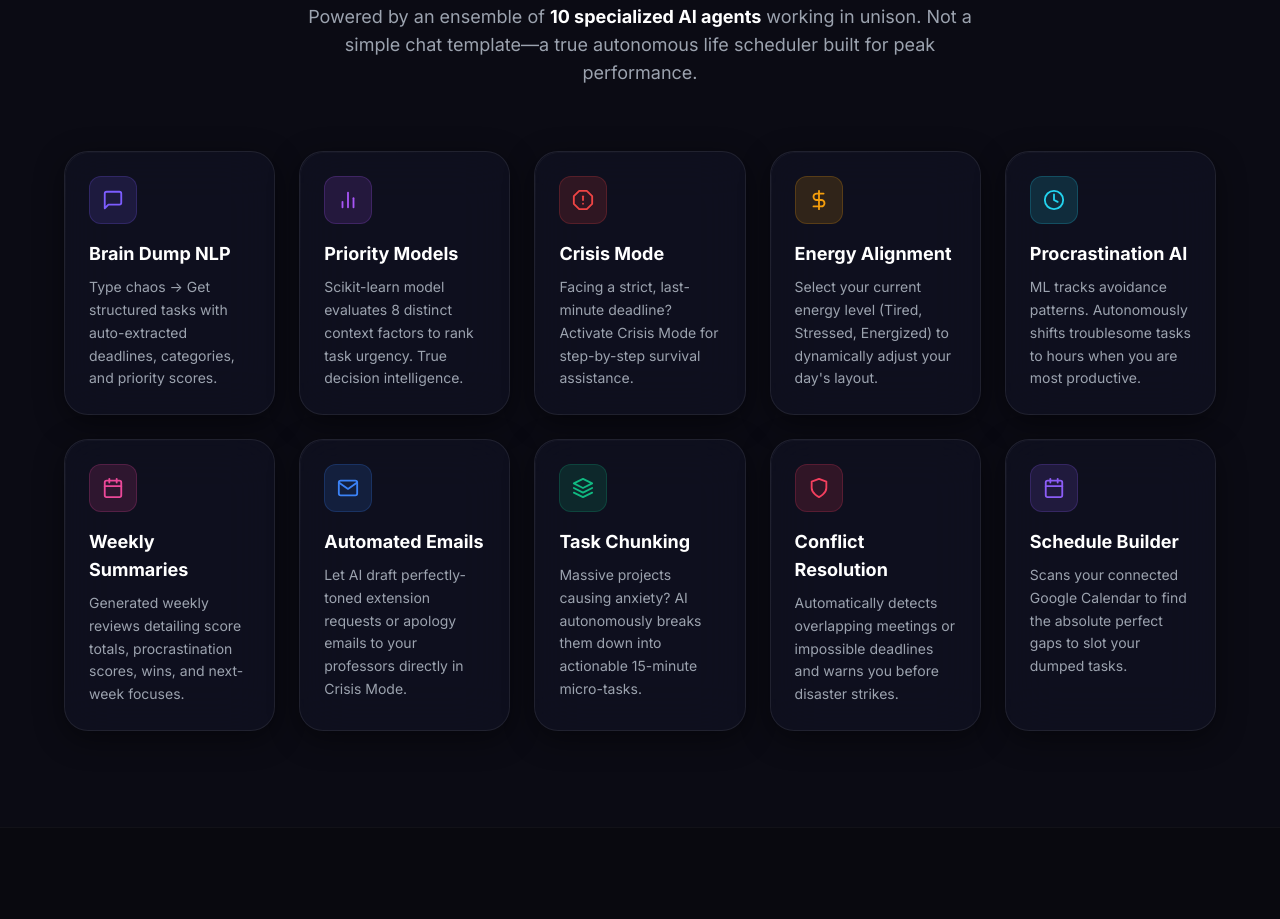
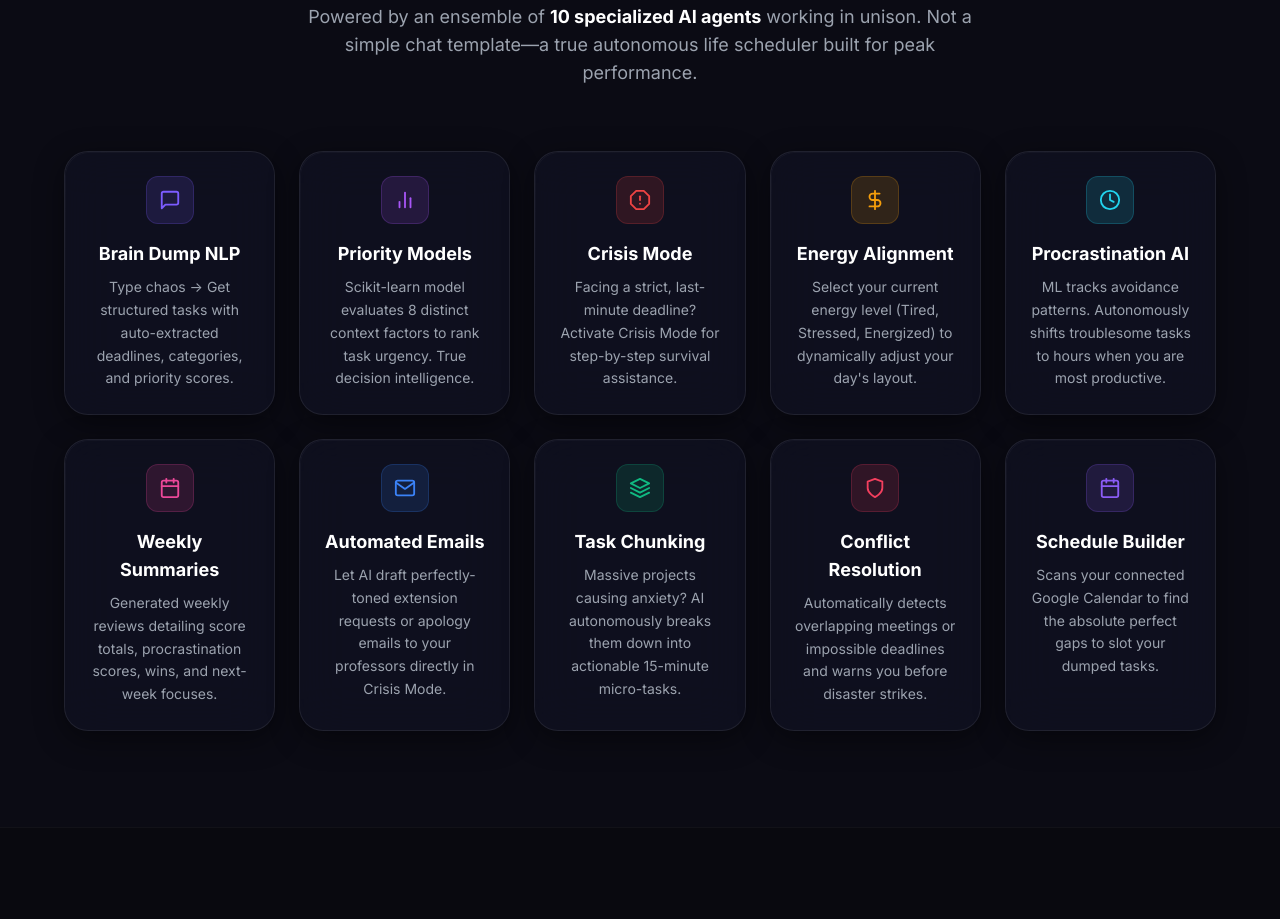
Before and after one commit to vignesh-DA/Lifeos, a plain HTML site: page frontend/index.html in a window 1280 px wide. Shown: the part 1557-2476 px from the top of the page. Drawn offline with nearby package versions, Linux system fonts and the light colour scheme.

Commit message:
ai tools centerd aligned

```diff
--- a/frontend/css/styles.css
+++ b/frontend/css/styles.css
@@ -1001,3 +1001,12 @@ svg {
     height: 24px !important;
     flex-shrink: 0;
 }
+
+
+/* Feature Cards Centering */
+#features .glass-card {
+    display: flex;
+    flex-direction: column;
+    align-items: center;
+    text-align: center;
+}
```
